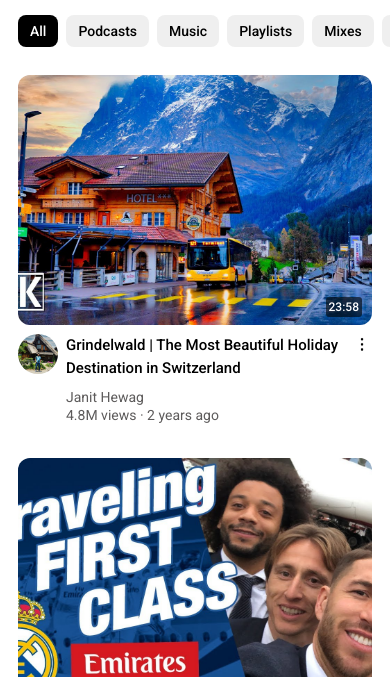
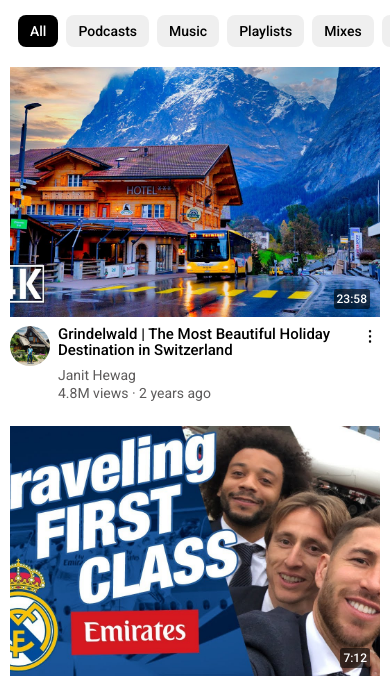
Before and after one commit to Ayshayunus/01, a plain HTML site: page index.html in a window 390 px wide. Shown: the part 53-730 px from the top of the page. Drawn offline with Linux system fonts and the light colour scheme.

Commit message:
Update youtube.css

```diff
--- a/styles/youtube.css
+++ b/styles/youtube.css
@@ -4,7 +4,6 @@
   column-gap: 5px;
   row-gap: 10px;
   margin: 30px 10px 0 80px;
-
 }
 
 @media (max-width :976px) {
@@ -22,6 +21,27 @@
 
   body {
     padding-left: 0;
+    padding: 0;
+    margin: 0;
+  }
+
+}
+
+@media (max-width: 500px) {
+  .video-preview {
+    border-radius: 0px;
+  }
+
+  .thumbnail-row img {
+    border-radius: 0px;
+  }
+
+  .video-title p {
+    line-height: 16px;
+  }
+
+  .video-grid {
+    gap: 0px;
   }
 }
 .video-preview-container {
@@ -31,7 +51,7 @@
 
 .video-preview {
   padding: 10px;
-  border-radius: 20px;
+  border-radius: 0px;
   transition: background-color 0.35s;
   cursor: pointer;
 }
@@ -49,7 +69,7 @@
   width: 100%;
   height: 250px;
   object-fit: cover;
-  border-radius: 12px;
+  border-radius: 0px;
 }
 
 .thumbnail-row p {
```
